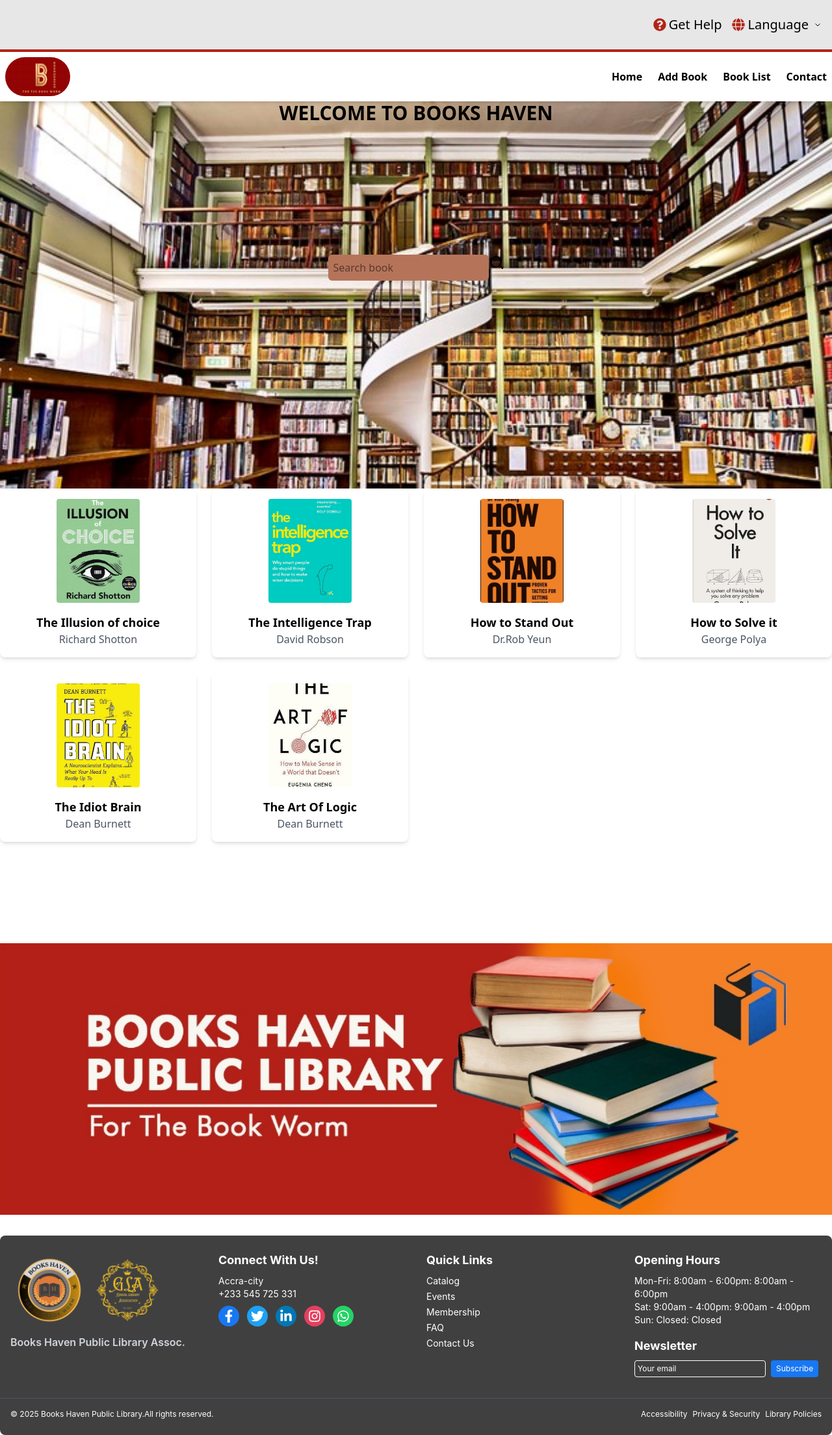
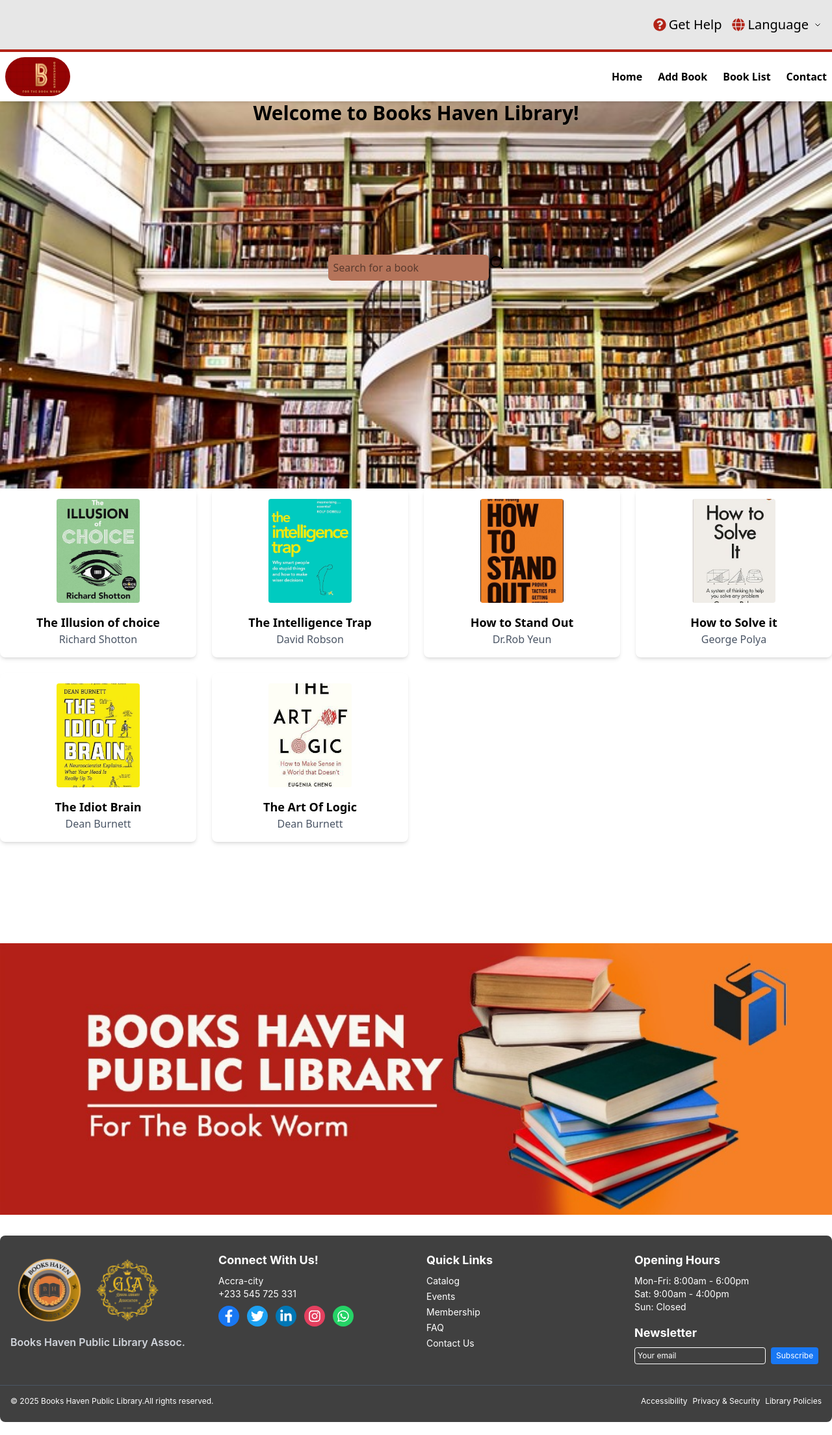
Before and after one commit to DEESAX2/Lib-App, a React (Vite) app: page / in a window 1280 px wide. Shown: the whole page at 65% size. Built offline with nearby package versions, Linux system fonts and the light colour scheme; no server answers.

Commit message:
home update

```diff
--- a/src/components/Footer.jsx
+++ b/src/components/Footer.jsx
@@ -59,9 +59,9 @@ function Footer() {
         <div>
           <h4 className="text-lg font-bold mb-2">{t("openingHours")}</h4>
           <ul className="text-sm mb-4">
-            <li>{t("monFri")}: 8:00am - 6:00pm</li>
-            <li>{t("sat")}: 9:00am - 4:00pm</li>
-            <li>{t("sun")}: {t("Closed")}</li>
+            <li>{t("monFri")}</li>
+            <li>{t("sat")}</li>
+            <li>{t("sun")}</li>
           </ul>
           <h4 className="text-lg font-bold mb-2">{t("newsletter")}</h4>
           <form className="flex">
--- a/src/locales/ch.json
+++ b/src/locales/ch.json
@@ -28,5 +28,7 @@
   "allRightsReserved": "版权所有。",
   "accessibility": "无障碍",
   "privacyAndSecurity": "隐私与安全",
-  "libraryPolicies": "图书馆政策"
+  "libraryPolicies": "图书馆政策",
+  "welcomeMessage": "欢迎来到 Books Haven 图书馆！",
+  "searchBook": "搜索书籍"
 }
--- a/src/locales/de.json
+++ b/src/locales/de.json
@@ -28,5 +28,7 @@
   "allRightsReserved": "Alle Rechte vorbehalten.",
   "accessibility": "Barrierefreiheit",
   "privacyAndSecurity": "Datenschutz & Sicherheit",
-  "libraryPolicies": "Bibliotheksrichtlinien"
+  "libraryPolicies": "Bibliotheksrichtlinien",
+  "welcomeMessage": "Willkommen in der Books Haven Bibliothek!",
+  "searchBook": "Buch suchen"
 }
--- a/src/locales/en.json
+++ b/src/locales/en.json
@@ -28,5 +28,7 @@
   "allRightsReserved": "All rights reserved.",
   "accessibility": "Accessibility",
   "privacyAndSecurity": "Privacy & Security",
-  "libraryPolicies": "Library Policies"
+  "libraryPolicies": "Library Policies",
+  "welcomeMessage": "Welcome to Books Haven Library!",
+  "searchBook": "Search for a book"
 }
--- a/src/locales/fr.json
+++ b/src/locales/fr.json
@@ -28,5 +28,7 @@
   "allRightsReserved": "Tous droits réservés.",
   "accessibility": "Accessibilité",
   "privacyAndSecurity": "Confidentialité et sécurité",
-  "libraryPolicies": "Politiques de la bibliothèque"
+  "libraryPolicies": "Politiques de la bibliothèque",
+  "welcomeMessage": "Bienvenue à la bibliothèque Books Haven !",
+  "searchBook": "Rechercher un livre"
 }
--- a/src/locales/pt.json
+++ b/src/locales/pt.json
@@ -28,5 +28,7 @@
   "allRightsReserved": "Todos os direitos reservados.",
   "accessibility": "Acessibilidade",
   "privacyAndSecurity": "Privacidade e Segurança",
-  "libraryPolicies": "Políticas da Biblioteca"
+  "libraryPolicies": "Políticas da Biblioteca",
+  "welcomeMessage": "Bem-vindo à Biblioteca Books Haven!",
+  "searchBook": "Pesquisar um livro"
 }
--- a/src/pages/Home.jsx
+++ b/src/pages/Home.jsx
@@ -10,16 +10,18 @@ import artoflogic from "../assets/images/artoflogic.jpg";
 import { Link } from "react-router";
 import anotherhero from "../assets/images/anotherhero.jpg";
 import { Search } from "lucide-react";
+import { useTranslation } from "react-i18next";
 
 
 export default function Home() {
+    const { t } = useTranslation();
     return (
         <>
             <Navbar />
             <section className="hero-image bg-[url(./assets/images/anotherhero.jpg)] h-[596px] bg-cover w-[100%] md:[100%] mx-auto relative  mt-39 md:mt-39">
-                <h1 className=" text-3xl text-black text-center font-bold ">WELCOME TO BOOKS HAVEN</h1>
+                <h1 className=" text-3xl text-black text-center font-bold ">{t("welcomeMessage")}</h1>
               <div className=" flex justify-center mt-50  md:mt-50 ">
-              <input type="search" name="book" id="book" placeholder="Search book" className=" bg-beige p-2 rounded-md" />
+              <input type="search" name="book" id="book" placeholder={t("searchBook")} className=" bg-beige p-2 rounded-md" />
                <a href="https://www.google.com" target="_blank" rel="noopener noreferrer"><Search  className="" /></a>
                </div>
 
```
